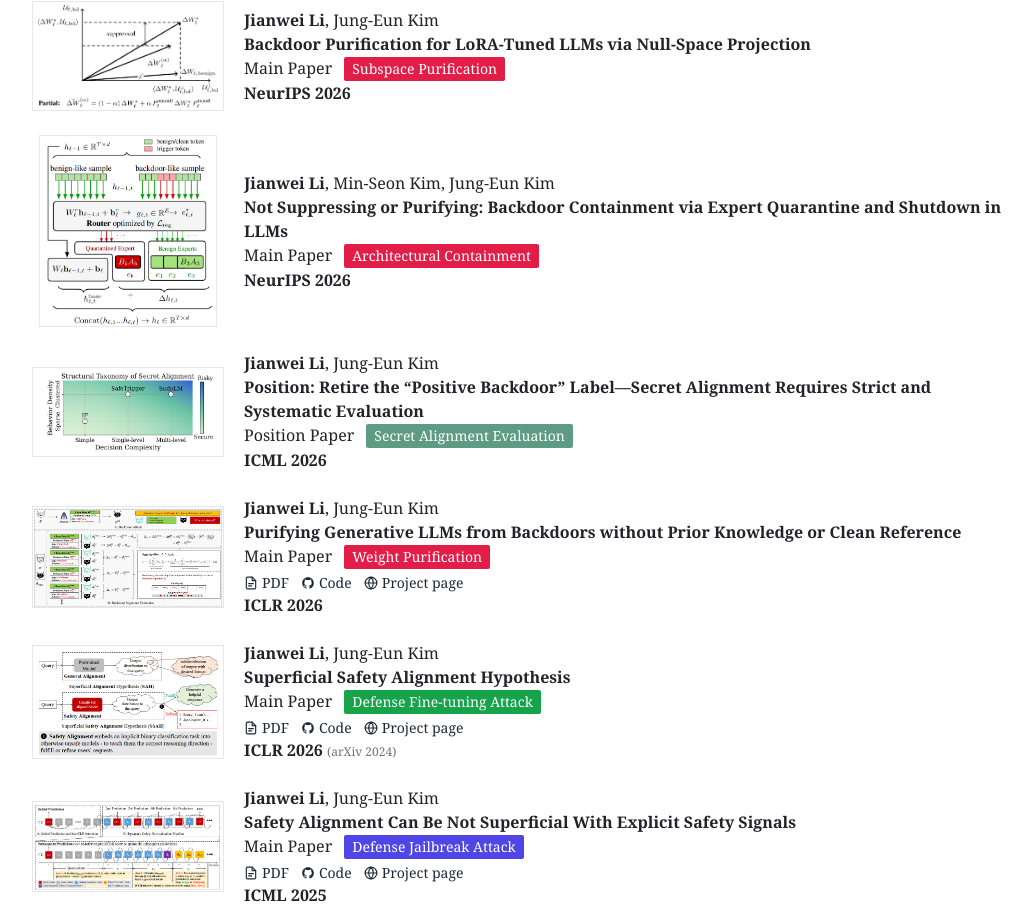
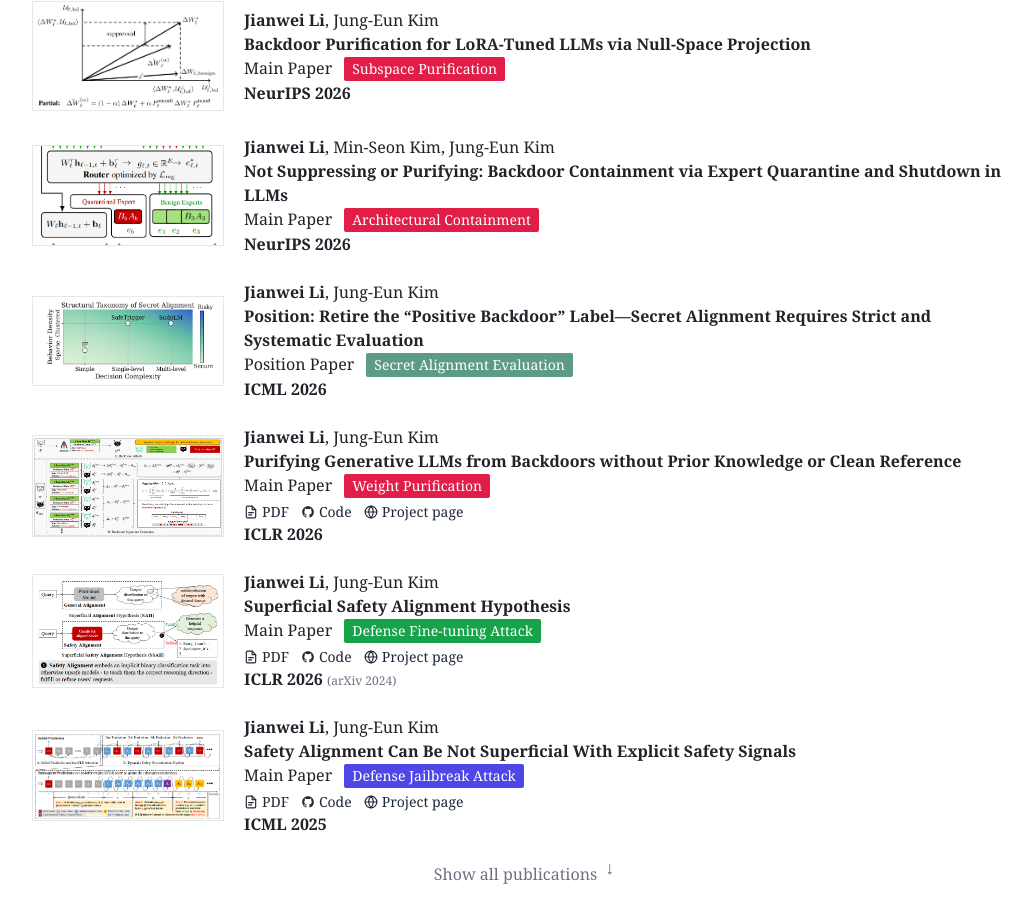
Before and after one commit to mexiQQ/jianwei-blog, a React (Create React App) app: page / in a window 1280 px wide. Shown: the part 1315-2226 px from the top of the page, without its empty margins (116-1147 px from the left). Built offline with nearby package versions, Linux system fonts and the light colour scheme.

Commit message:
Crop expert quarantine thumbnail to landscape focus

```diff
--- a/src/components/Publications.js
+++ b/src/components/Publications.js
@@ -34,8 +34,8 @@ const publications = [
   {
     id: "expert-quarantine",
     img: quarantine,
-    alt: "QES architecture with routed quarantined and benign LoRA experts",
-    portraitSafe: true,
+    alt: "QES router and quarantined versus benign LoRA experts",
+    cropToExperts: true,
     authors: "Jianwei Li, Min-Seon Kim, Jung-Eun Kim",
     title: "Not Suppressing or Purifying: Backdoor Containment via Expert Quarantine and Shutdown in LLMs",
     conf: "NeurIPS 2026",
@@ -197,7 +197,7 @@ const Publications = () => {
           <div key={pub.title} id={pub.id} className="py-3 scroll-mt-20">
             <div className="md:flex md:flex-row flex-wrap items-center">
               <div className="md:w-48 md:flex-shrink-0">
-                <img className={pub.portraitSafe ? "block mx-auto max-w-full w-auto h-auto max-h-64 md:max-h-48 object-contain border" : "w-full md:w-48 border"} src={pub.img} alt={pub.alt || pub.title} />
+                <img style={pub.cropToExperts ? { aspectRatio: "1.9", objectPosition: "center 62%" } : undefined} className={pub.cropToExperts ? "block w-full md:w-48 object-cover border" : pub.portraitSafe ? "block mx-auto max-w-full w-auto h-auto max-h-64 md:max-h-48 object-contain border" : "w-full md:w-48 border"} src={pub.img} alt={pub.alt || pub.title} />
               </div>
               <div className="mt-5 md:mt-0 ml-3 md:ml-5 flex-1">
                 <div>
```
